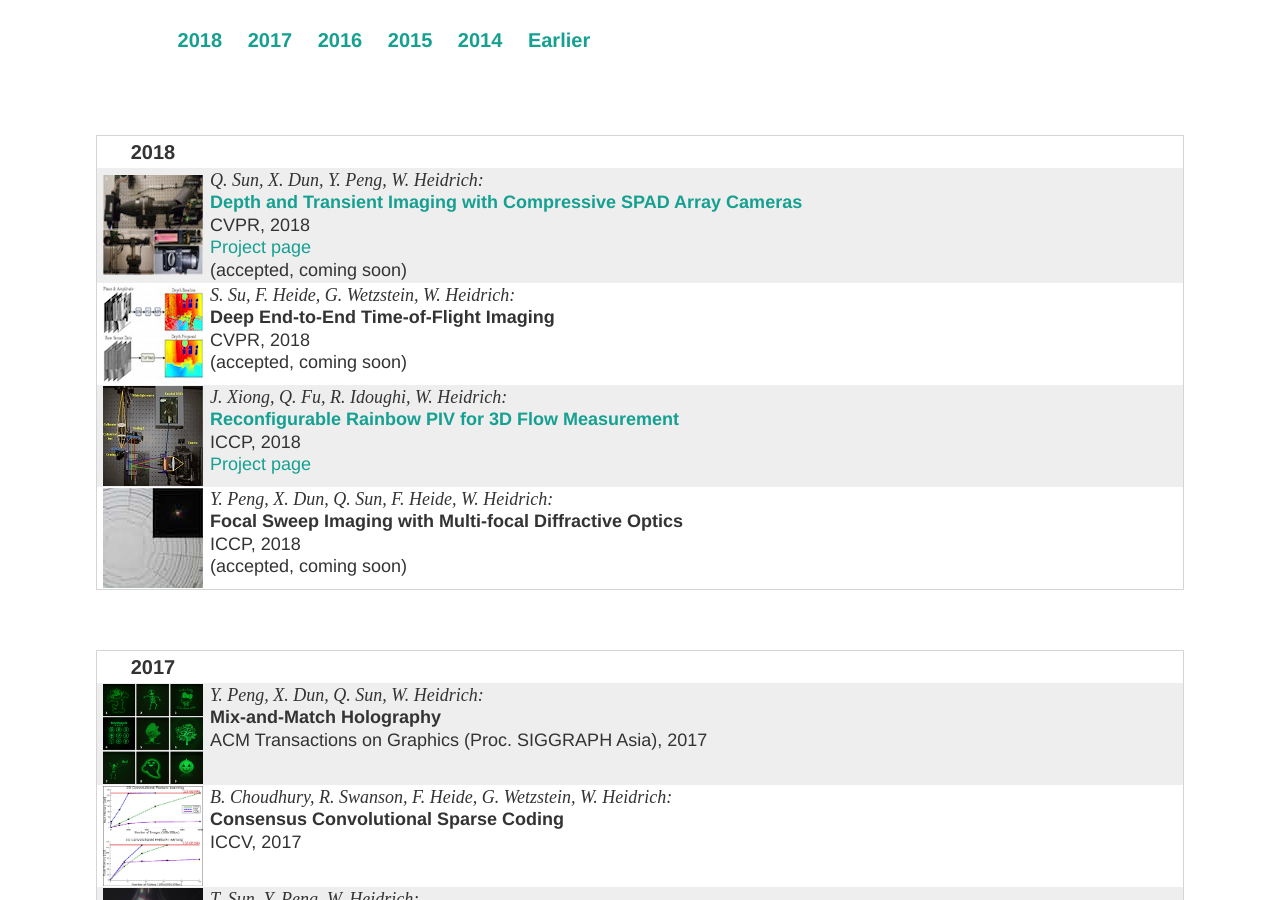
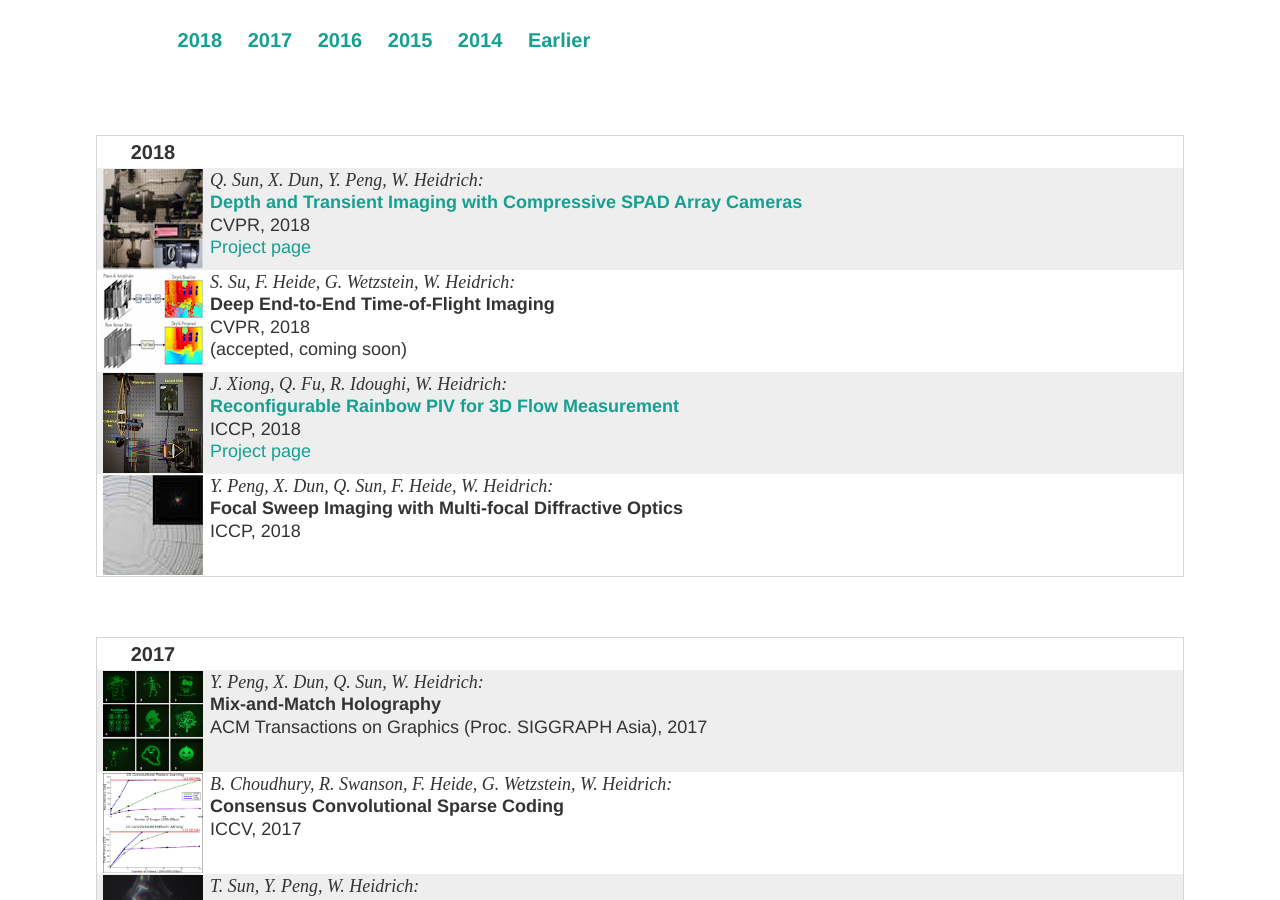
Before and after one commit to vccimaging/vccimaging.github.io, a Jekyll site: the page built from publications.html, in a window 1280 px wide and 900 px high, scrolled down 354 px. Built offline with Jekyll 4.4.1, drawn with Linux system fonts in a browser that asks for light colours.

Commit message:
Update publications.yaml

```diff
--- a/_data/publications.yaml
+++ b/_data/publications.yaml
@@ -9,7 +9,6 @@
   title: Depth and Transient Imaging with Compressive SPAD Array Cameras
   venue: CVPR
   year: 2018
-  note: accepted, coming soon
   thumbnail: /Publications/Sun2018CompressiveSPADArray/mainfigure.png
   pdf: /Publications/Sun2018CompressiveSPADArray/Sun2018CompressiveSPADArray.pdf
   url: /Publications/Sun2018CompressiveSPADArray/
@@ -48,7 +47,6 @@
     - W. Heidrich
   venue: ICCP
   year: 2018
-  note: accepted, coming soon
 
 
 
```
